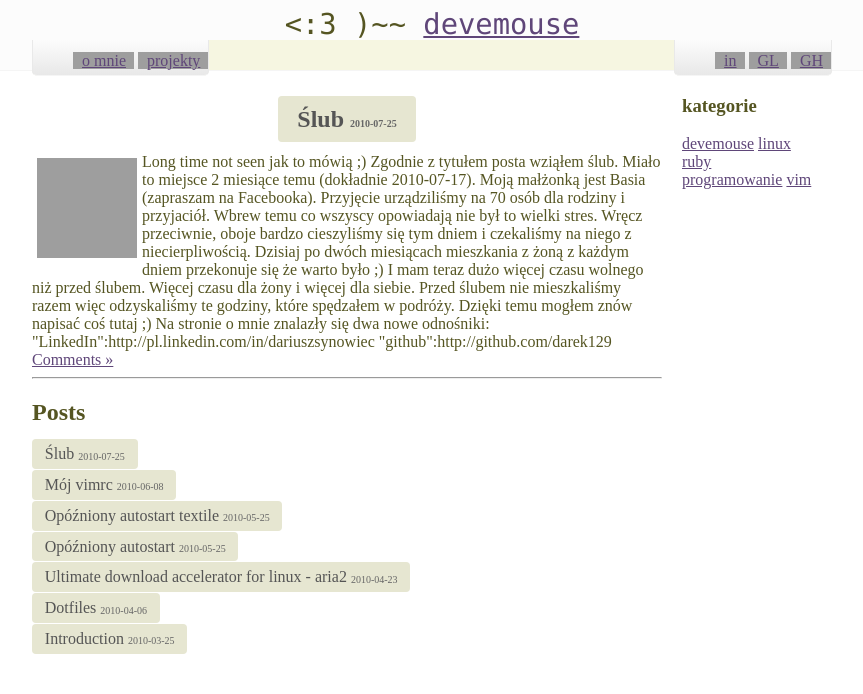
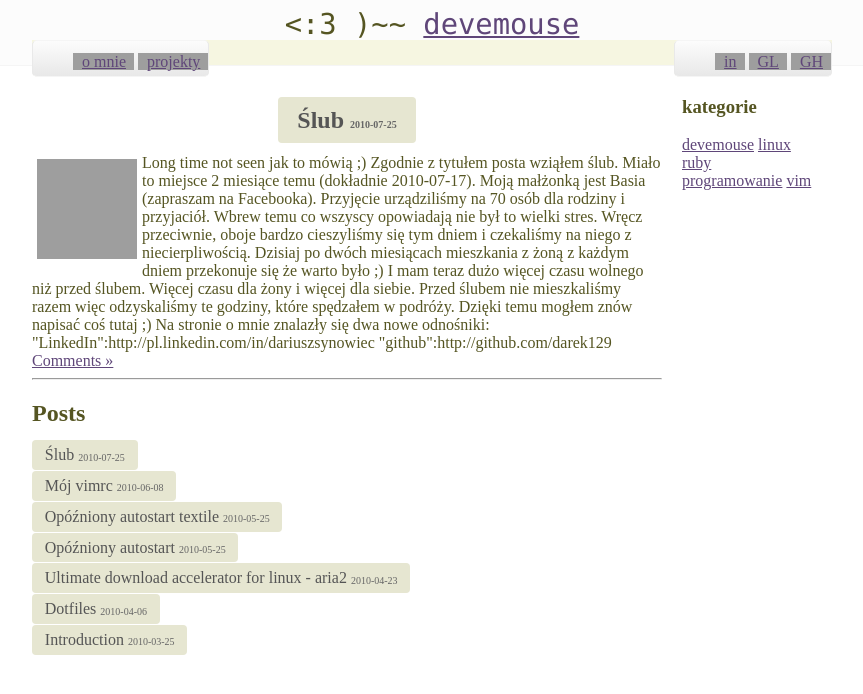
Before and after one commit to devemouse/devemouse.github.com, a Jekyll site: the page built from index.html, in a window 1280 px wide. Shown: the top 694 px of the page, without its empty margins (218-1081 px from the left). Built offline with Jekyll 4.4.1, drawn with Linux system fonts in a browser that asks for light colours; Markdown is read by kramdown in place of the engine named in the settings; grey boxes are pictures that could not be loaded.

Commit message:
updated css

```diff
--- a/css/default.css
+++ b/css/default.css
@@ -139,7 +139,7 @@
    margin-left:auto;
    margin-right:auto;
    width:800px;
-   height:30px;
+   height:25px;
    background: #f6f6e1;
 }
 
@@ -152,6 +152,11 @@
    text-align:center;
    vertical-align:bottom;
    background-image: -webkit-gradient(linear, 0% 0, 0% 100%, from(#FCFCFC), to(#E8E8E8));
+   border-top-color: #F5F5F5;
+   border-top-left-radius: 5px;
+   border-top-right-radius: 5px;
+   border-top-style: solid;
+   border-top-width: 1px;
    border-bottom-color: #F5F5F5;
    border-bottom-left-radius: 5px;
    border-bottom-right-radius: 5px;
```
